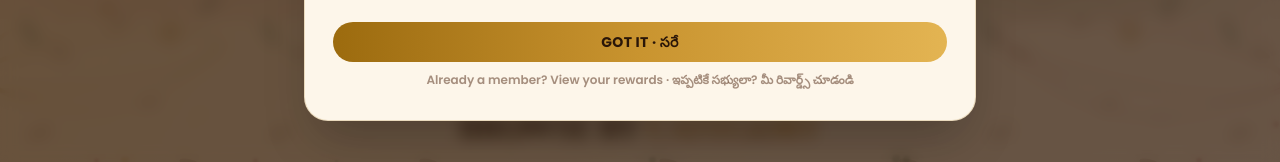
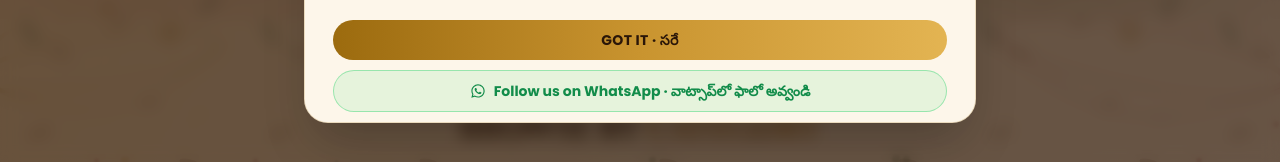
Before and after one commit to webbakasura/website, a Next.js app: page / in a window 1280 px wide. Shown: the part 637-799 px from the top of the page. Built offline with nearby package versions, Linux system fonts and the light colour scheme; no server answers.

Commit message:
added referrer and points

```diff
--- a/src/components/Footer.tsx
+++ b/src/components/Footer.tsx
@@ -3,7 +3,7 @@
 import Image from "next/image";
 import Link from "next/link";
 import { motion } from "framer-motion";
-import { MapPin, Phone, Clock, Heart } from "lucide-react";
+import { MapPin, Phone, Clock, Heart, Megaphone } from "lucide-react";
 import { InstagramIcon, FacebookIcon, WhatsAppIcon } from "./icons";
 
 const QUICK_LINKS = [
@@ -14,6 +14,7 @@
 
 const SOCIALS = [
   { Icon: WhatsAppIcon, href: "https://wa.me/917330922131", label: "WhatsApp", color: "#25D366" },
+  { Icon: Megaphone, href: "https://whatsapp.com/channel/0029VbDj6OgK5cDCzF8Yqx2y", label: "WhatsApp Channel", color: "#25D366" },
   { Icon: InstagramIcon, href: "https://www.instagram.com/bakasurabiryani/", label: "Instagram", color: "#E1306C" },
   { Icon: FacebookIcon, href: "https://www.facebook.com/bakasurabiryani", label: "Facebook", color: "#1877F2" },
 ];
--- a/src/components/PromoModal.tsx
+++ b/src/components/PromoModal.tsx
@@ -4,15 +4,14 @@
 import Link from "next/link";
 import { AnimatePresence, motion } from "framer-motion";
 import { X, Gift, Star, Wallet } from "lucide-react";
+import { WhatsAppIcon } from "./icons";
 
-const SEEN_KEY = "bakasura-referral-promo-seen";
+const WHATSAPP_CHANNEL_URL = "https://whatsapp.com/channel/0029VbDj6OgK5cDCzF8Yqx2y";
 
 export default function PromoModal() {
   const [open, setOpen] = useState(false);
 
   useEffect(() => {
-    if (typeof window === "undefined") return;
-    if (sessionStorage.getItem(SEEN_KEY)) return;
     const timer = setTimeout(() => setOpen(true), 400);
     return () => clearTimeout(timer);
   }, []);
@@ -33,7 +32,6 @@
 
   function close() {
     setOpen(false);
-    sessionStorage.setItem(SEEN_KEY, "1");
   }
 
   return (
@@ -121,6 +119,15 @@
               >
                 Got It · సరే
               </button>
+              <a
+                href={WHATSAPP_CHANNEL_URL}
+                target="_blank"
+                rel="noopener noreferrer"
+                className="inline-flex w-full items-center justify-center gap-2 rounded-full border border-[#25D366]/40 bg-[#25D366]/10 px-6 py-2.5 text-sm font-bold text-[#128C4A] transition hover:bg-[#25D366]/20"
+              >
+                <WhatsAppIcon width={16} height={16} />
+                Follow us on WhatsApp · వాట్సాప్‌లో ఫాలో అవ్వండి
+              </a>
               <Link
                 href="/account"
                 onClick={close}
```
